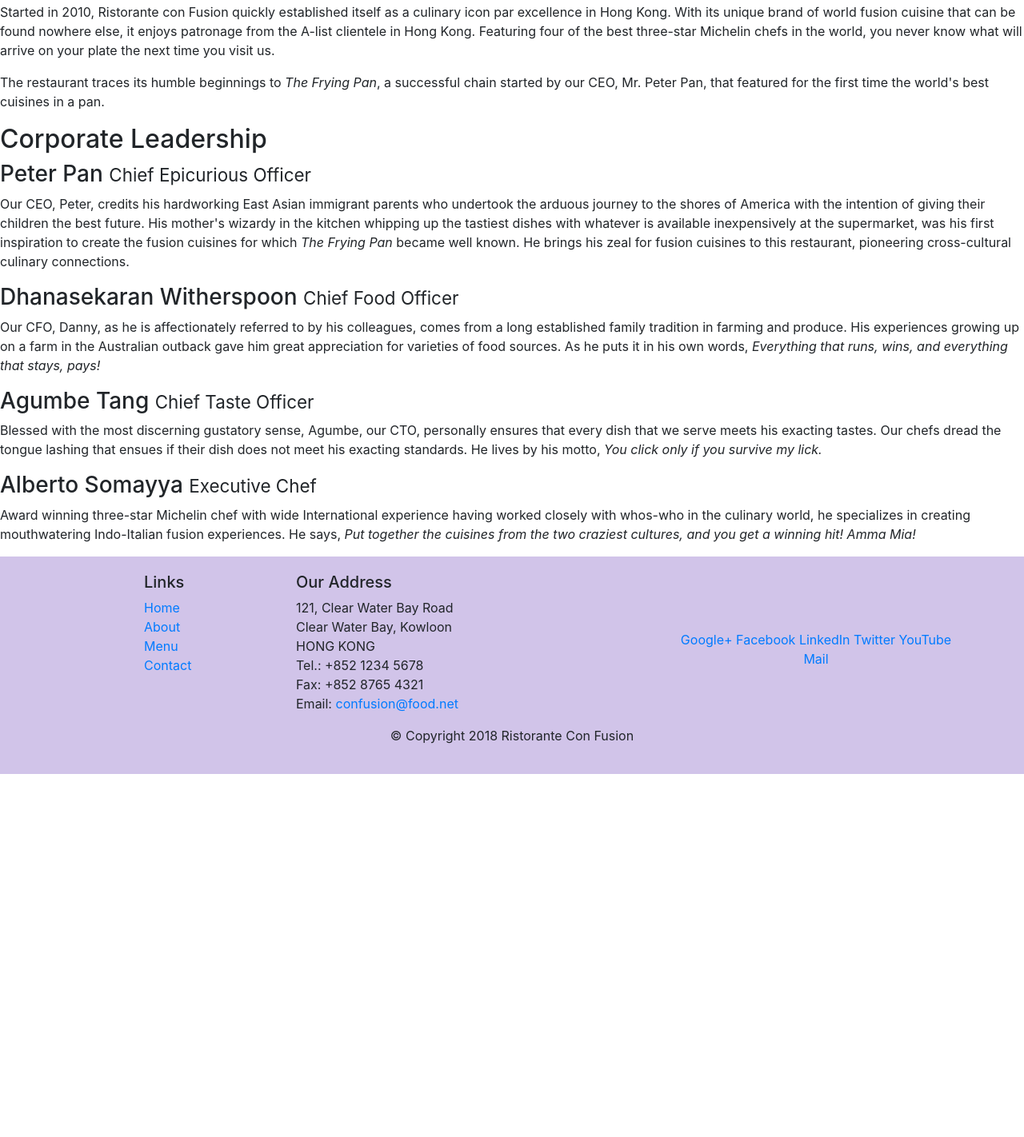
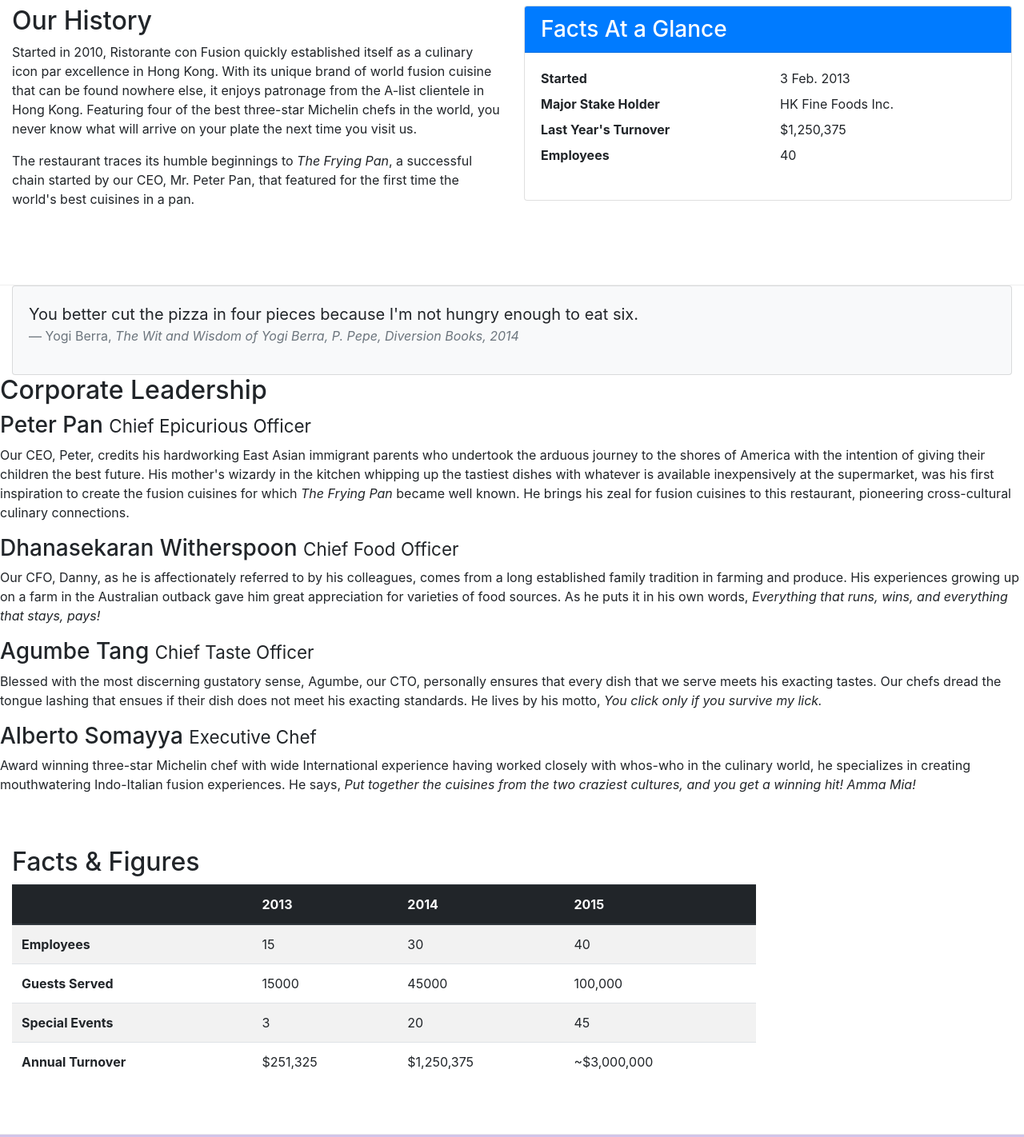
Before and after one commit to taolin204/ConFusion, a website: page aboutus.html in a window 1280 px wide. Shown: the part 508-1930 px from the top of the page at 80% size. Before the commit the page ends 1476 px from the top, so only its background shows below. Drawn offline with nearby package versions, Linux system fonts and the light colour scheme.

Commit message:
Tables and Cards

```diff
--- a/aboutus.html
+++ b/aboutus.html
@@ -42,18 +42,45 @@
         </div>
 
         <div>
-            <div>
-                <h2>Our History</h2>
-                <p>Started in 2010, Ristorante con Fusion quickly established itself as a culinary icon par excellence in Hong Kong. With its unique brand of world fusion cuisine that can be found nowhere else, it enjoys patronage from the A-list clientele in Hong Kong.  Featuring four of the best three-star Michelin chefs in the world, you never know what will arrive on your plate the next time you visit us.</p>
-                <p>The restaurant traces its humble beginnings to <em>The Frying Pan</em>, a successful chain started by our CEO, Mr. Peter Pan, that featured for the first time the world's best cuisines in a pan.</p>
+            <div class="row row-content">
+                <div class="col-sm-6">
+                    <h2>Our History</h2>
+                    <p>Started in 2010, Ristorante con Fusion quickly established itself as a culinary icon par excellence in Hong Kong. With its unique brand of world fusion cuisine that can be found nowhere else, it enjoys patronage from the A-list clientele in Hong Kong.  Featuring four of the best three-star Michelin chefs in the world, you never know what will arrive on your plate the next time you visit us.</p>
+                    <p>The restaurant traces its humble beginnings to <em>The Frying Pan</em>, a successful chain started by our CEO, Mr. Peter Pan, that featured for the first time the world's best cuisines in a pan.</p>
+                </div>
+                <div class="col-12 col-sm-6">
+                        <div class="card">
+                            <h3 class="card-header bg-primary text-white">Facts At a Glance</h3>
+                            <div class="card-body">
+                                <dl class="row">
+                                    <dt class="col-6">Started</dt>
+                                    <dd class="col-6">3 Feb. 2013</dd>
+                                    <dt class="col-6">Major Stake Holder</dt>
+                                    <dd class="col-6">HK Fine Foods Inc.</dd>
+                                    <dt class="col-6">Last Year's Turnover</dt>
+                                    <dd class="col-6">$1,250,375</dd>
+                                    <dt class="col-6">Employees</dt>
+                                    <dd class="col-6">40</dd>
+                                </dl>
+                            </div>
+                        </div>
+                </div>
             </div>
-            <div>
+            <div class="col-12">
+                <div class="card card-body bg-light">
+                    <blockquote class="blockquote">
+                        <p class="mb-0">You better cut the pizza in four pieces because I'm not hungry enough to eat six.</p>
+                        <footer class="blockquote-footer">Yogi Berra,
+                            <cite title="Source Title">The Wit and Wisdom of Yogi Berra, P. Pepe, Diversion Books, 2014</cite>
+                        </footer>
+                    </blockquote>
+                </div>
             </div>
         </div>
 
 
         <div>
-            <div >
+            <div>
                 <h2>Corporate Leadership</h2>
                 <h3>Peter Pan <small>Chief Epicurious Officer</small></h3>
                 <div class="d-none d-sm-block">
@@ -70,6 +97,53 @@
                 <h3>Alberto Somayya <small>Executive Chef</small></h3>
                 <div class="d-none d-sm-block">
                     <p>Award winning three-star Michelin chef with wide International experience having worked closely with whos-who in the culinary world, he specializes in creating mouthwatering Indo-Italian fusion experiences. He says, <em>Put together the cuisines from the two craziest cultures, and you get a winning hit! Amma Mia!</em></p>
+                </div>
+            </div>
+
+
+            <div class="row row-content">
+                <div class="col-12 col-sm-9">
+                    <h2>Facts &amp; Figures</h2>
+                    <div class="table-responsive">
+                        <table class="table table-striped">
+                            <thead class="thead-dark">
+                                <tr>
+                                    <th>&nbsp;</th>
+                                    <th>2013</th>
+                                    <th>2014</th>
+                                    <th>2015</th>
+                                </tr>
+                            </thead>
+                            <tbody>
+                                <tr>
+                                    <th>Employees</th>
+                                    <td>15</td>
+                                    <td>30</td>
+                                    <td>40</td>
+                                </tr>
+                                <tr>
+                                    <th>Guests Served</th>
+                                    <td>15000</td>
+                                    <td>45000</td>
+                                    <td>100,000</td>
+                                </tr>
+                                <tr>
+                                    <th>Special Events</th>
+                                    <td>3</td>
+                                    <td>20</td>
+                                    <td>45</td>
+                                </tr>
+                                <tr>
+                                    <th>Annual Turnover</th>
+                                    <td>$251,325</td>
+                                    <td>$1,250,375</td>
+                                    <td>~$3,000,000</td>
+                                </tr>
+                            </tbody>
+                        </table>
+                    </div>
+                </div>
+                <div class="col-12 col-sm-3">
                 </div>
             </div>
        </div>
```
